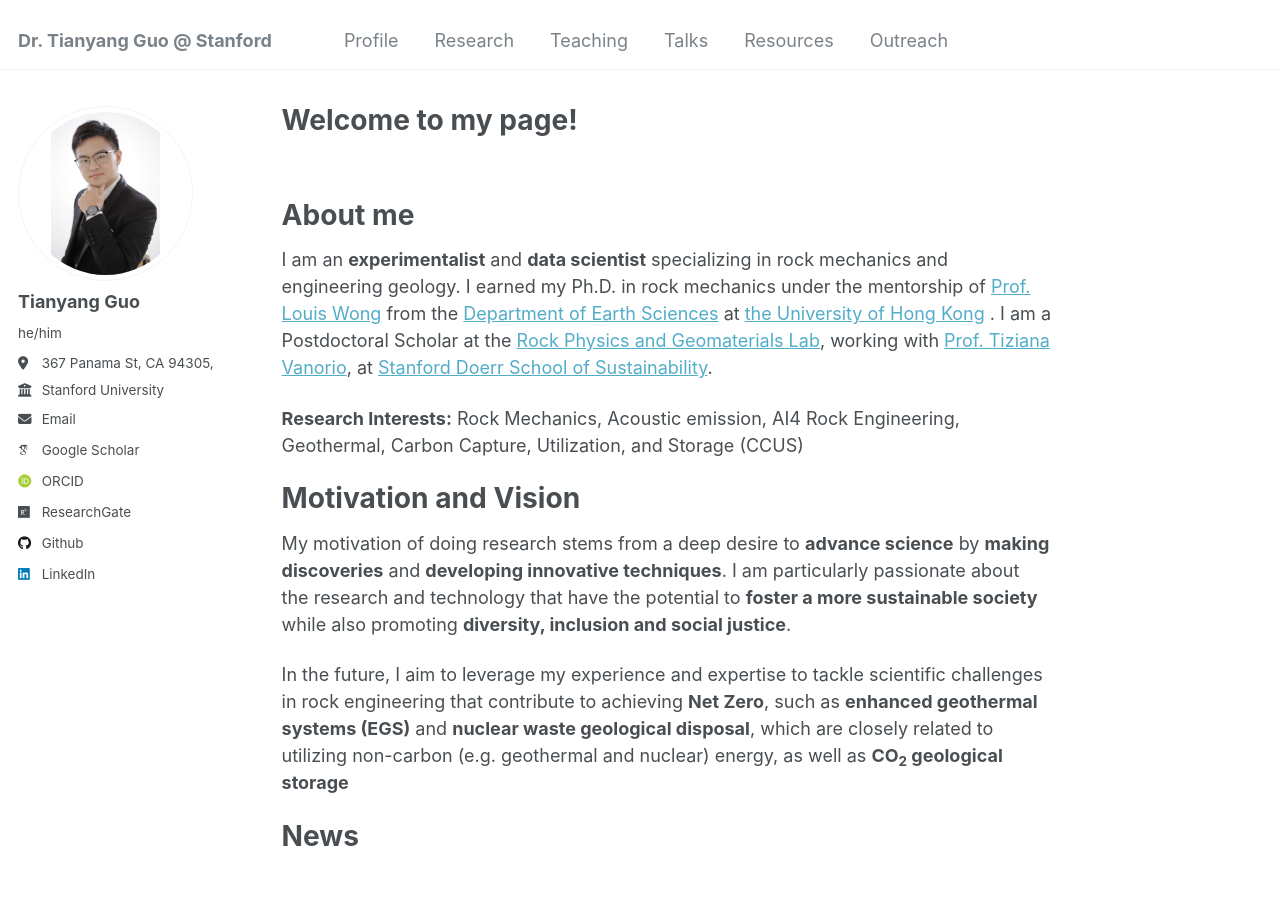
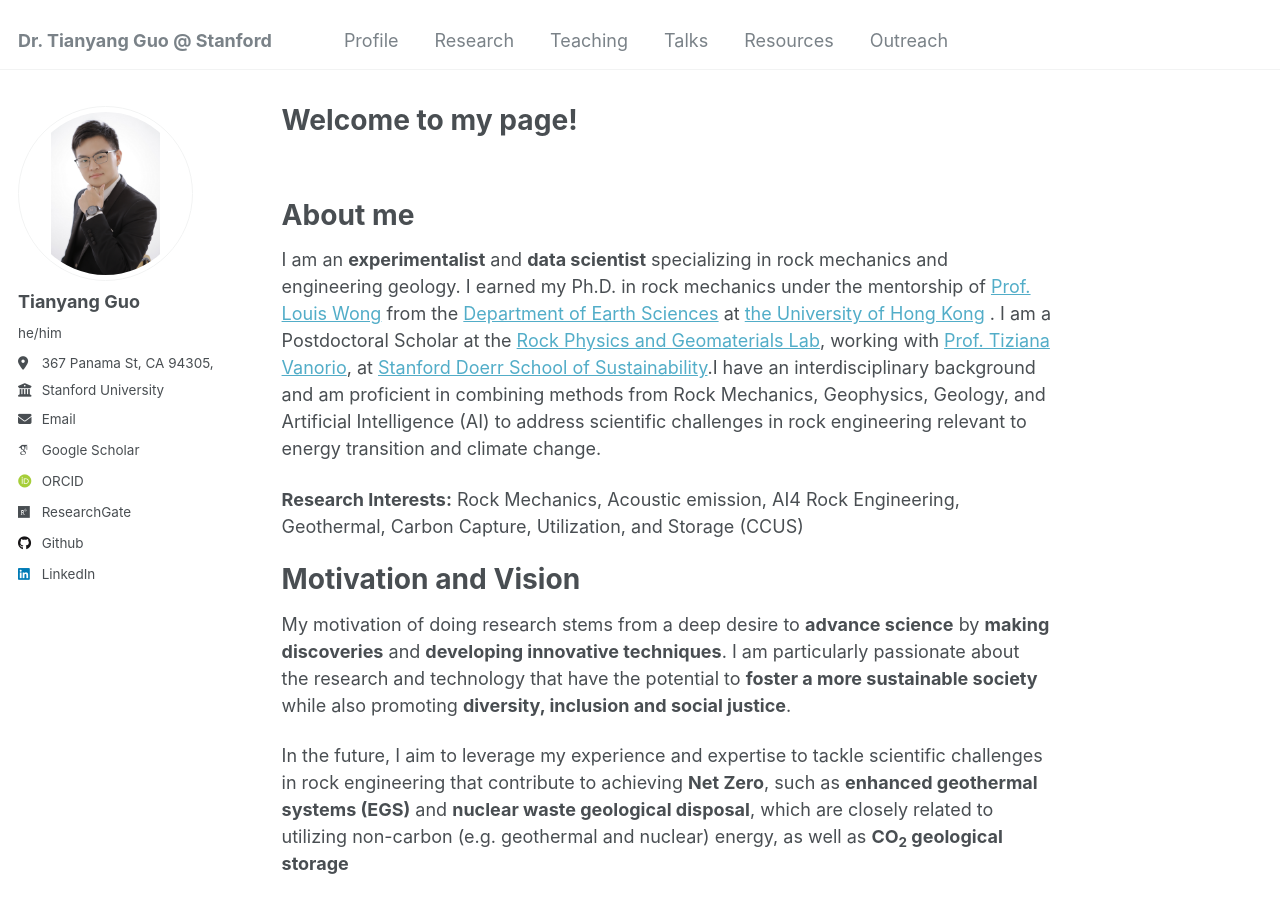
Before and after one commit to guotystanford/guotystanford.github.io, a Jekyll site: the page built from _pages/about.md, in a window 1280 px wide and 900 px high. Built offline with Jekyll 4.4.1, drawn with Linux system fonts in a browser that asks for light colours; some web fonts are replaced.

Commit message:
Update about.md

```diff
--- a/_pages/about.md
+++ b/_pages/about.md
@@ -8,7 +8,7 @@ redirect_from:
 ---
 <br>
 # About me
-I am an **experimentalist** and **data scientist** specializing in rock mechanics and engineering geology. I earned my Ph.D. in rock mechanics under the mentorship of [Prof. Louis Wong](https://www.earthsciences.hku.hk/people/academic_staff/77/?back=af3a6f1ace1fc32210286eb66ab8ef53) from the [Department of Earth Sciences](https://www.earthsciences.hku.hk/) at [the University of Hong Kong](https://www.hku.hk/) . I am a Postdoctoral Scholar at the [Rock Physics and Geomaterials Lab](https://rgl.stanford.edu/), working with [Prof. Tiziana Vanorio](https://profiles.stanford.edu/tiziana-vanorio?releaseVersion=10.8.0), at [Stanford Doerr School of Sustainability](https://sustainability.stanford.edu/).
+I am an **experimentalist** and **data scientist** specializing in rock mechanics and engineering geology. I earned my Ph.D. in rock mechanics under the mentorship of [Prof. Louis Wong](https://www.earthsciences.hku.hk/people/academic_staff/77/?back=af3a6f1ace1fc32210286eb66ab8ef53) from the [Department of Earth Sciences](https://www.earthsciences.hku.hk/) at [the University of Hong Kong](https://www.hku.hk/) . I am a Postdoctoral Scholar at the [Rock Physics and Geomaterials Lab](https://rgl.stanford.edu/), working with [Prof. Tiziana Vanorio](https://profiles.stanford.edu/tiziana-vanorio?releaseVersion=10.8.0), at [Stanford Doerr School of Sustainability](https://sustainability.stanford.edu/).I have an interdisciplinary background and am proficient in combining methods from Rock Mechanics, Geophysics, Geology, and Artificial Intelligence (AI) to address scientific challenges in rock engineering relevant to energy transition and climate change.
 
 **Research Interests:** Rock Mechanics, Acoustic emission, AI4 Rock Engineering, Geothermal, Carbon Capture, Utilization, and Storage (CCUS)
 
```
